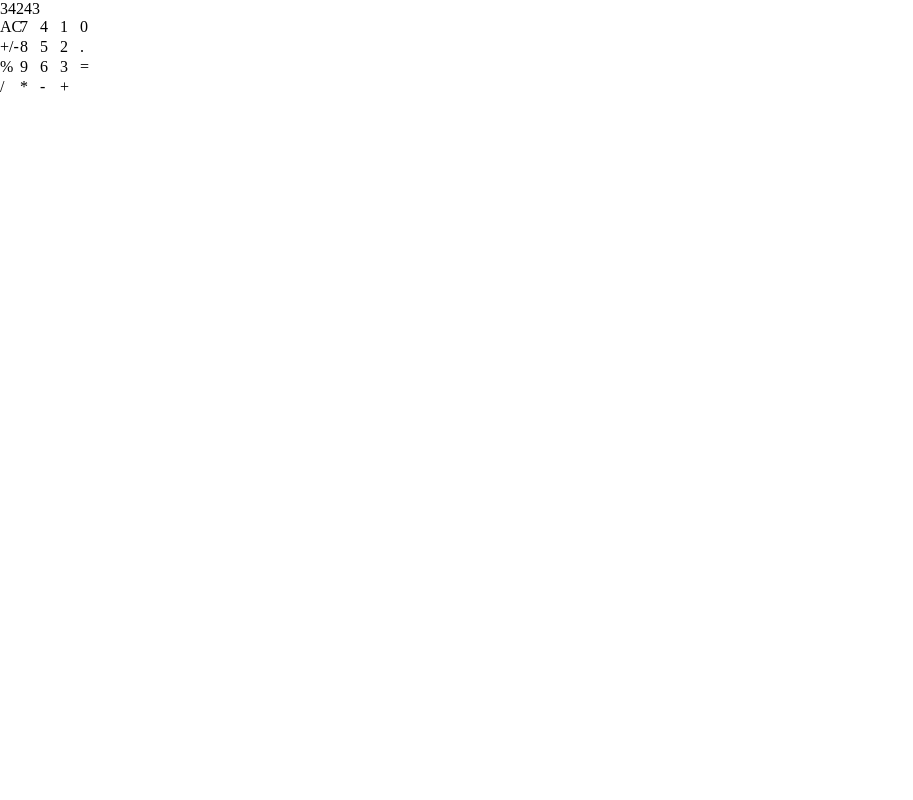
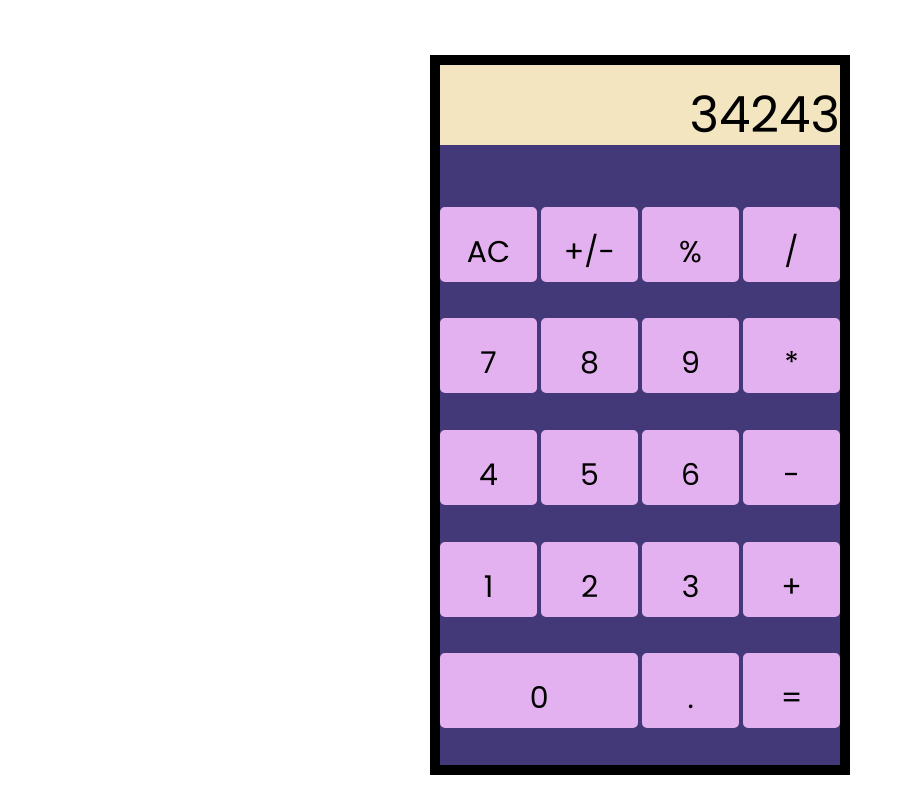
Before and after one commit to Joel-Sony/Calculator, a plain HTML site: page index.html in a window 1280 px wide. Shown: the whole page, without its empty margins (0-913 px from the left). Drawn offline with Linux system fonts and the light colour scheme.

Commit message:
Added more css and finishing out the main design

```diff
--- a/index.html
+++ b/index.html
@@ -7,6 +7,9 @@
   <title>Calculator kinda</title>
   <link rel="stylesheet" href="styles.css">
   <script defer src="script.js"></script>
+  <style>
+    @import url('https://fonts.googleapis.com/css2?family=Poppins:ital,wght@0,100;0,200;0,300;0,400;0,500;0,600;0,700;0,800;0,900;1,100;1,200;1,300;1,400;1,500;1,600;1,700;1,800;1,900&display=swap');
+</style>
 </head>
 <body>
   <main>
@@ -17,32 +20,32 @@
             </div>
         </div>
         <div class="buttonBox">
-            <div id="row_1">
+            <div class ="rows" id="row_1">
                 <div class = "key" id="AC">AC</div>
                 <div class = "key" id="+/-">+/-</div>
                 <div class = "key" id="%">%</div>
                 <div class = "key" id="/">/</div>
             </div>
-            <div id="row_2">
+            <div class ="rows"  id="row_2">
                 <div class = "key" id="7">7</div>
                 <div class = "key" id="8">8</div>
                 <div class = "key" id="9">9</div>
                 <div class = "key" id="*">*</div>
             </div>
-            <div id="row_3">
+            <div class ="rows"  id="row_3">
                 <div class = "key" id="4">4</div>
                 <div class = "key" id="5">5</div>
                 <div class = "key" id="6">6</div>
                 <div class = "key" id="-">-</div>
             </div>
-            <div id="row_4">
+            <div class ="rows" id="row_4">
                 <div class = "key" id="1">1</div>
                 <div class = "key" id="2">2</div>
                 <div class = "key" id="3">3</div>
                 <div class = "key" id="+">+</div>
             </div>
-            <div id="row_5">
-                <div class = "key" id="0">0</div>
+            <div class ="rows"  id="row_5">
+                <div class = "key" id="key_0">0</div>
                 <div class = "key" id=".">.</div>
                 <div class = "key" id="=">=</div>
             </div>
--- a/styles.css
+++ b/styles.css
@@ -2,18 +2,76 @@
     margin: 0;
     padding: 0;
     box-sizing: border-box;
+    font-family:Poppins,Monospace;
   }
-
-#calculatorBox{
-    display:flex;
-    flex-direction: column;
-}
 
 .buttonBox{
     display:flex;
+    flex-direction: column;
 }
 
 .key{
     width:20px;
     height:20px;
 }
+
+.rows{
+    display:flex;
+    gap:4px;
+    /* width:auto: */
+    height: 60px;
+}
+
+#calculatorBox{
+    margin-top:30px;
+    display:flex;
+    flex-direction: column;
+    justify-content: center;
+    align-items: center;
+    height:90vh;
+    width:auto;
+    border: solid 10px black;
+}
+
+.buttonBox{
+    display:flex;
+    background-color: #433878;
+    width:400px;
+    flex:1;
+    padding-top:10px;
+    justify-content:space-evenly;
+}
+
+.key{
+    background-color: #E4B1F0;
+    border: solid 10px #E4B1F0;
+    border-radius:5px;
+    font-size:30px;
+    flex:1;
+    height:75px;
+    width:100px;
+    text-align: center;
+    line-height: 30px;
+    padding: 20px 0px;
+}
+
+#screenBox{
+    background-color: #F2E5BF;
+    width:400px;
+    height:80px;
+    text-align:right;
+    line-height: 100px;
+    font-size:50px;
+}
+
+main{
+    display:flex;
+    justify-content: center;
+    align-items: center;
+    height:100vh;
+}
+
+
+#key_0{
+    flex-grow:2.32;
+}
```
